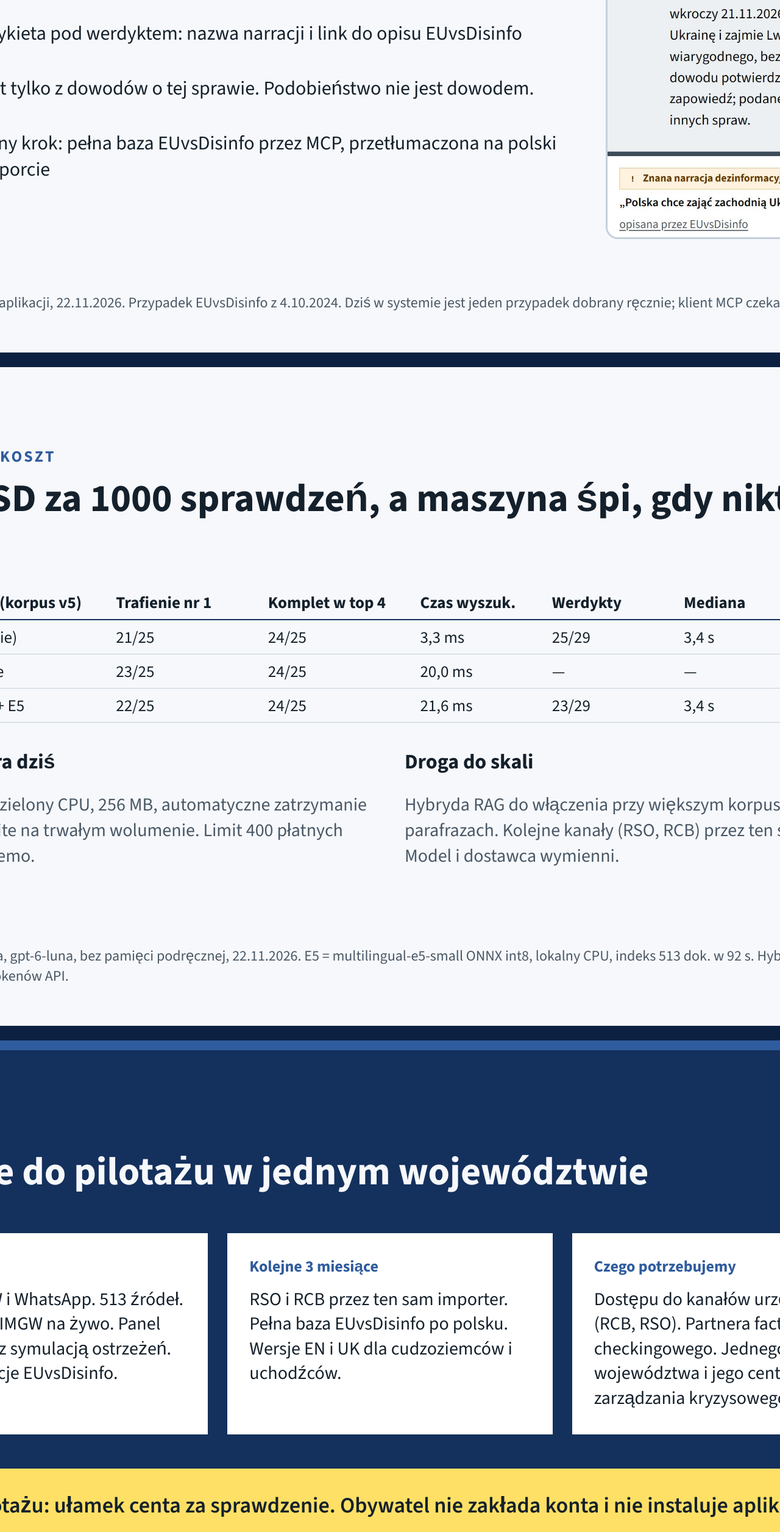
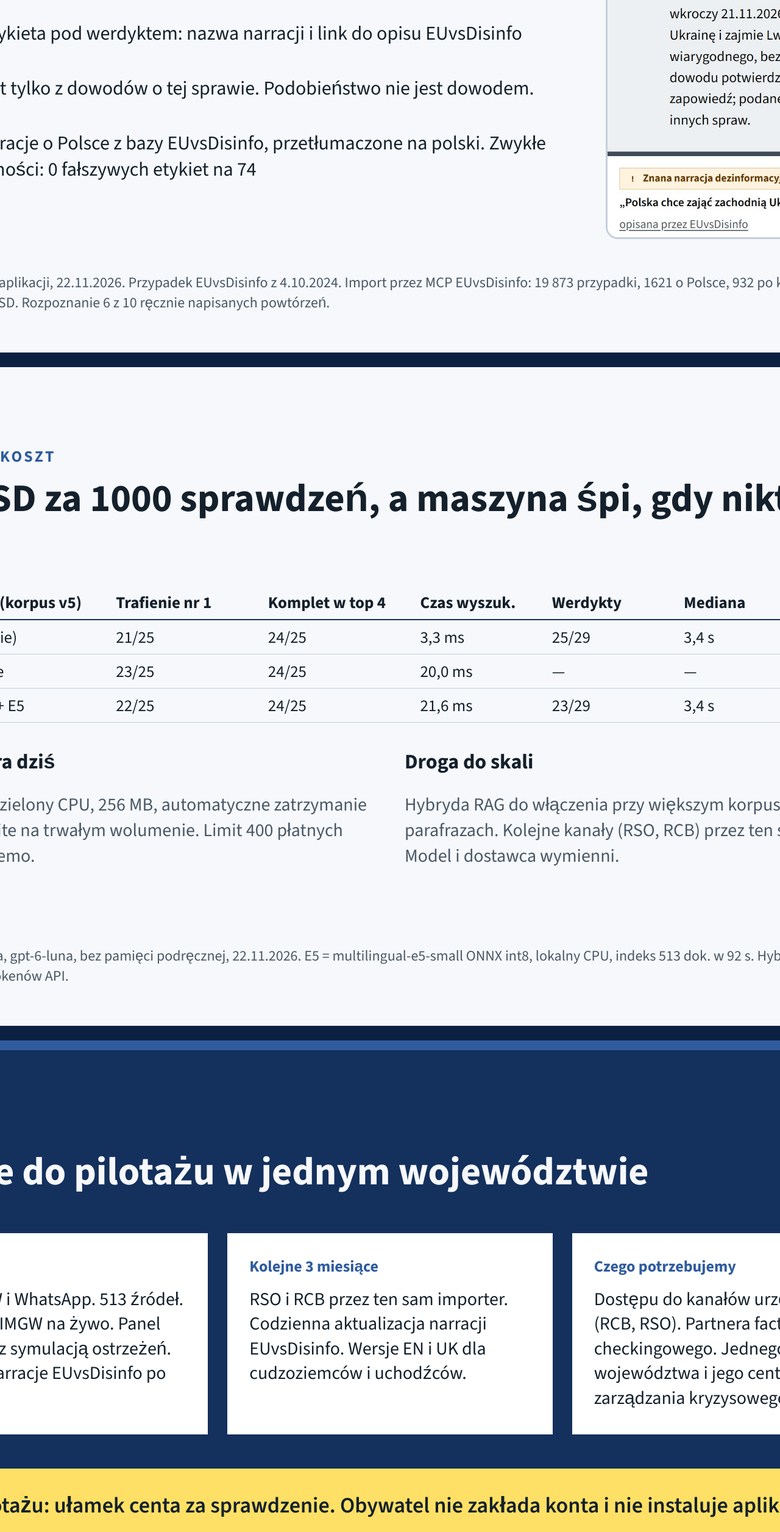
Before and after one commit to KonradKrol/prawdowid-hacknation, a plain HTML site: page docs/pitch/index.html in a window 1280 px wide. Shown: the part 8254-10766 px from the top of the page at 61% size. Drawn offline with nearby package versions, Linux system fonts and the light colour scheme.

Commit message:
Pitch: EUvsDisinfo import numbers instead of 'waiting for token'
Co-Authored-By: Claude Opus 5.5 <noreply@anthropic.com>

```diff
--- a/docs/pitch/index.html
+++ b/docs/pitch/index.html
@@ -176,12 +176,12 @@ table { font-size: 28px; color: var(--ink); width: 100%; }
 <div class="steps">
 <div class="step rise"><p class="num">1</p><p class="text">Mała etykieta pod werdyktem: nazwa narracji i link do opisu EUvsDisinfo</p></div>
 <div class="step rise d1"><p class="num">2</p><p class="text">Werdykt tylko z dowodów o tej sprawie. Podobieństwo nie jest dowodem.</p></div>
-<div class="step rise d2"><p class="num">3</p><p class="text">Następny krok: pełna baza EUvsDisinfo przez MCP, przetłumaczona na polski przy imporcie</p></div>
+<div class="step rise d2"><p class="num">3</p><p class="text">932 narracje o Polsce z bazy EUvsDisinfo, przetłumaczone na polski. Zwykłe wiadomości: 0 fałszywych etykiet na 74</p></div>
 </div>
 </div>
 <img class="shot rise d1" src="img/s_narracja3.png" alt="Wynik w Prawdoskopie: Brak potwierdzenia, a pod werdyktem etykieta Znana narracja dezinformacyjna z nazwą narracji i linkiem do EUvsDisinfo" style="width:472px; height:760px; object-fit:contain;">
 </div>
-<p class="foot">Ekran z wdrożonej aplikacji, 22.11.2026. Przypadek EUvsDisinfo z 4.10.2024. Dziś w systemie jest jeden przypadek dobrany ręcznie; klient MCP czeka na token.</p>
+<p class="foot">Ekran z wdrożonej aplikacji, 22.11.2026. Przypadek EUvsDisinfo z 4.10.2024. Import przez MCP EUvsDisinfo: 19 873 przypadki, 1621 o Polsce, 932 po kontroli jakości; tłumaczenie 0,17 USD. Rozpoznanie 6 z 10 ręcznie napisanych powtórzeń.</p>
 </section>
 <section id="skala">
 <p class="eyebrow">Skala, RAG i koszt</p>
@@ -203,8 +203,8 @@ table { font-size: 28px; color: var(--ink); width: 100%; }
 <p class="eyebrow">Wdrożenie</p>
 <h2>Gotowe do pilotażu w jednym województwie</h2>
 <div class="cards">
-<div class="card rise" style="color:var(--ink);"><p class="date">Działa dziś</p><p class="text">Strona WWW i WhatsApp. 513 źródeł. Ostrzeżenia IMGW na żywo. Panel moderatora z symulacją ostrzeżeń. Znane narracje EUvsDisinfo.</p></div>
-<div class="card rise d1" style="color:var(--ink);"><p class="date">Kolejne 3 miesiące</p><p class="text">RSO i RCB przez ten sam importer. Pełna baza EUvsDisinfo po polsku. Wersje EN i UK dla cudzoziemców i uchodźców.</p></div>
+<div class="card rise" style="color:var(--ink);"><p class="date">Działa dziś</p><p class="text">Strona WWW i WhatsApp. 513 źródeł. Ostrzeżenia IMGW na żywo. Panel moderatora z symulacją ostrzeżeń. 932 znane narracje EUvsDisinfo po polsku.</p></div>
+<div class="card rise d1" style="color:var(--ink);"><p class="date">Kolejne 3 miesiące</p><p class="text">RSO i RCB przez ten sam importer. Codzienna aktualizacja narracji EUvsDisinfo. Wersje EN i UK dla cudzoziemców i uchodźców.</p></div>
 <div class="card rise d2" style="color:var(--ink);"><p class="date">Czego potrzebujemy</p><p class="text">Dostępu do kanałów urzędowych (RCB, RSO). Partnera fact-checkingowego. Jednego województwa i jego centrum zarządzania kryzysowego na pilotaż.</p></div>
 </div>
 <p class="statement rise d3" style="background:var(--sun); color:var(--ink);">Koszt pilotażu: ułamek centa za sprawdzenie. Obywatel nie zakłada konta i nie instaluje aplikacji.</p>
```
Also changed, not shown: docs/pitch/slides/narracje.html (+2 -2 lines), docs/pitch/slides/wdrozenie.html (+2 -2 lines).
